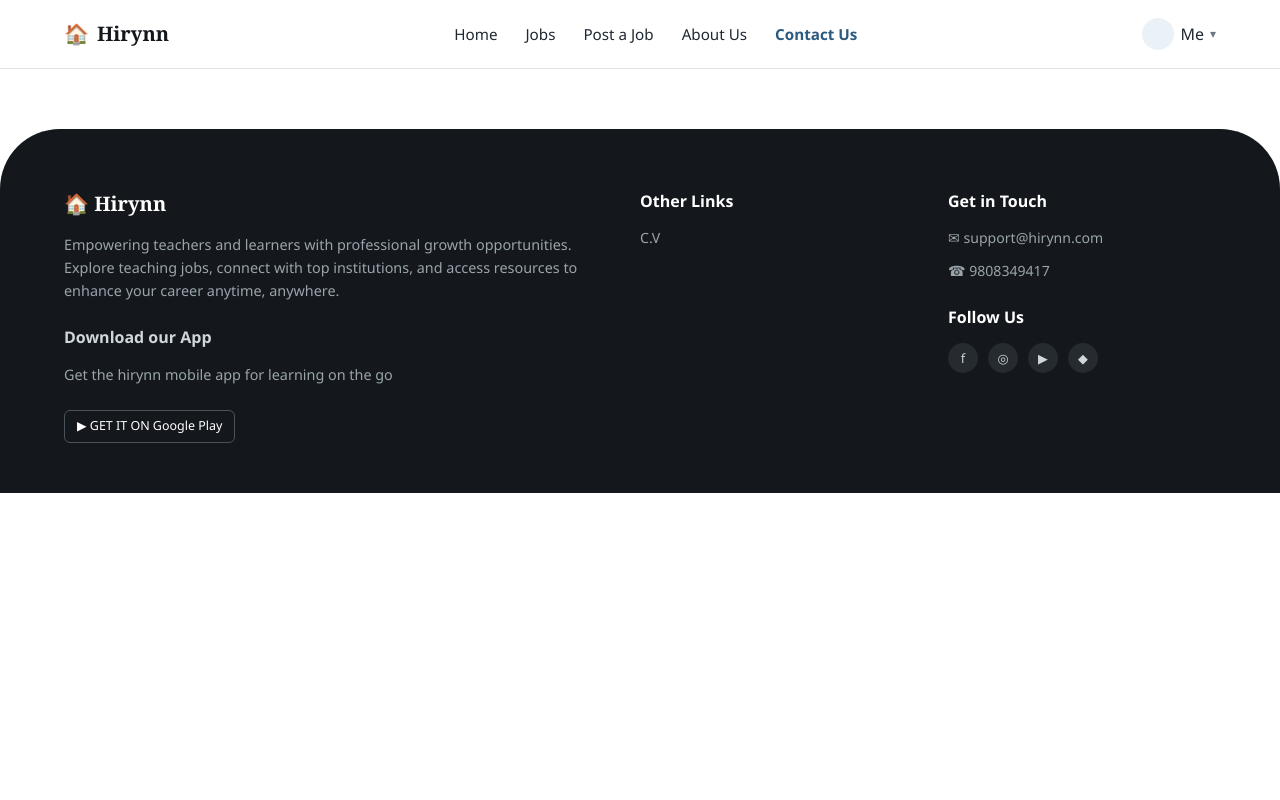
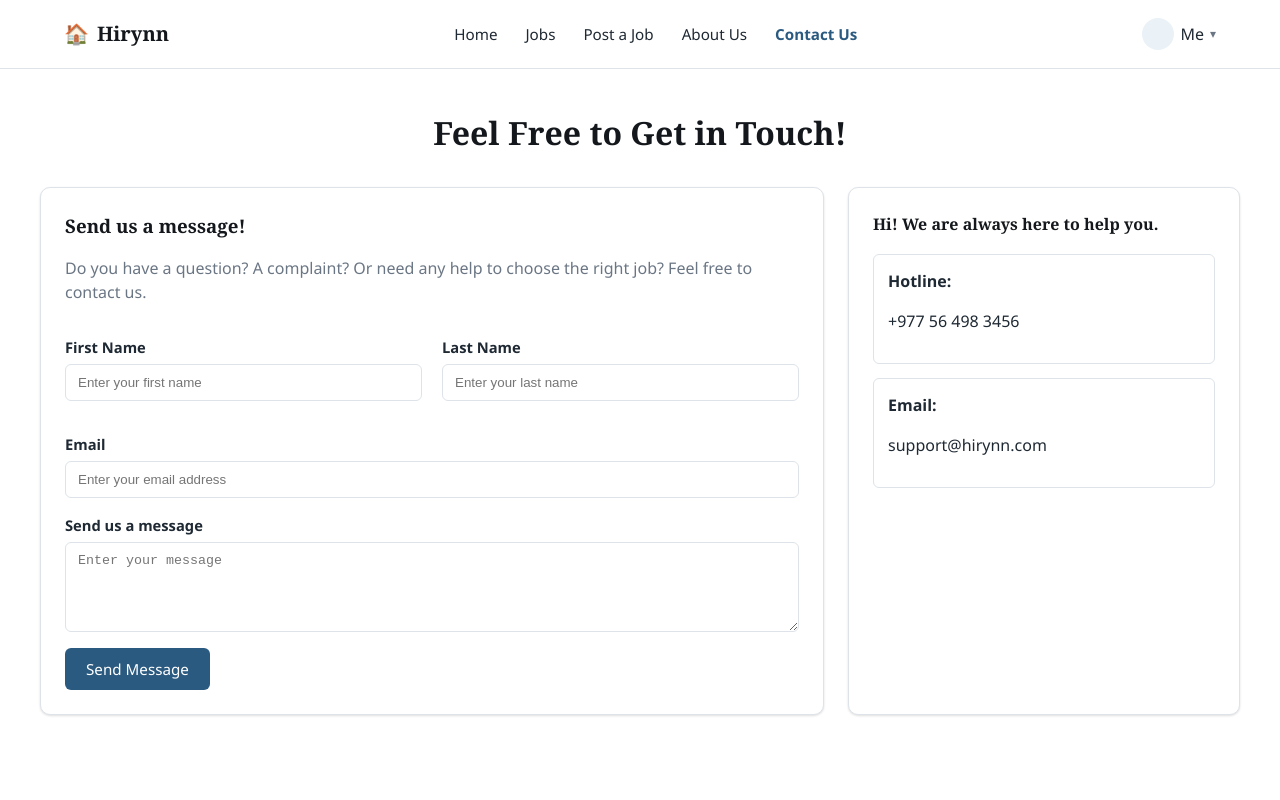
Before and after one commit to LaskaMaharjan/Hirynn-Website, a React (Vite) app: page /contact-us in a window 1280 px wide. Shown: the top 800 px of the page. Built offline with nearby package versions, Linux system fonts and the light colour scheme.

Commit message:
Added ContactUs

```diff
--- a/src/App.jsx
+++ b/src/App.jsx
@@ -4,6 +4,7 @@
 import Home from "./Components/Home.jsx";
 import Jobs from "./Components/Jobs.jsx";
 import JobDetail from "./Components/JobDetail.jsx";
+import ContactUs from "./Components/ContactUs.jsx";
 
 export default function App() {
   return (
@@ -13,6 +14,7 @@
         <Route path="/" element={<Home />} />
         <Route path="/jobs" element={<Jobs />} />
         <Route path="/jobs/:id" element={<JobDetail />} />
+        <Route path="/contact-us" element={<ContactUs />} />
       </Routes>
       <Footer />
     </>
--- /dev/null
+++ b/src/Components/ContactUs.jsx
@@ -0,0 +1,52 @@
+export default function ContactUs() {
+  return (
+    <div className="page container">
+      <h1 className="text-center">Feel Free to Get in Touch!</h1>
+
+      <div className="contact-layout">
+        <div className="contact-form">
+          <h3>Send us a message!</h3>
+          <p className="text-muted">
+            Do you have a question? A complaint? Or need any help to choose
+            the right job? Feel free to contact us.
+          </p>
+
+          <div className="form-row">
+            <div className="field">
+              <label>First Name</label>
+              <input placeholder="Enter your first name" />
+            </div>
+            <div className="field">
+              <label>Last Name</label>
+              <input placeholder="Enter your last name" />
+            </div>
+          </div>
+
+          <div className="field">
+            <label>Email</label>
+            <input type="email" placeholder="Enter your email address" />
+          </div>
+
+          <div className="field">
+            <label>Send us a message</label>
+            <textarea placeholder="Enter your message" />
+          </div>
+
+          <button className="btn btn-primary">Send Message</button>
+        </div>
+
+        <div className="contact-side">
+          <h4>Hi! We are always here to help you.</h4>
+          <div className="contact-info-card">
+            <strong>Hotline:</strong>
+            <p>+977 56 498 3456</p>
+          </div>
+          <div className="contact-info-card">
+            <strong>Email:</strong>
+            <p>support@hirynn.com</p>
+          </div>
+        </div>
+      </div>
+    </div>
+  );
+}
--- a/src/styles.css
+++ b/src/styles.css
@@ -379,3 +379,53 @@
 .job-detail-body h3 {
   margin-bottom: 12px;
 }
+/* ===== Contact Us ===== */
+.contact-layout {
+  display: grid;
+  grid-template-columns: 2fr 1fr;
+  gap: 24px;
+  margin-top: 30px;
+}
+
+.contact-form, .contact-side {
+  background: #fff;
+  border: 1px solid var(--color-border);
+  border-radius: var(--radius-md);
+  box-shadow: var(--shadow-card);
+  padding: 24px;
+}
+
+.contact-form h3 { margin-bottom: 8px; }
+.contact-side h4 { margin-bottom: 18px; }
+
+.field {
+  display: flex;
+  flex-direction: column;
+  gap: 6px;
+  margin: 16px 0;
+}
+.field label { font-weight: 600; font-size: 0.92rem; }
+.field input, .field textarea {
+  border: 1px solid var(--color-border);
+  border-radius: var(--radius-sm);
+  padding: 10px 12px;
+}
+.field textarea { min-height: 90px; resize: vertical; }
+
+.form-row {
+  display: grid;
+  grid-template-columns: 1fr 1fr;
+  gap: 20px;
+}
+
+.contact-info-card {
+  border: 1px solid var(--color-border);
+  border-radius: var(--radius-sm);
+  padding: 14px;
+  margin-bottom: 14px;
+}
+.contact-info-card strong { display: block; margin-bottom: 4px; }
+
+@media (max-width: 800px) {
+  .contact-layout, .form-row { grid-template-columns: 1fr; }
+}
```
